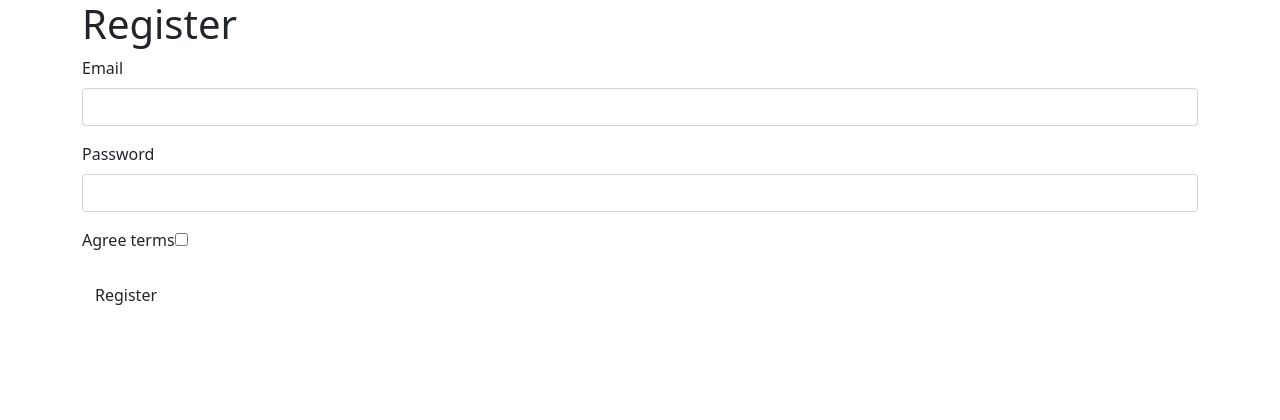
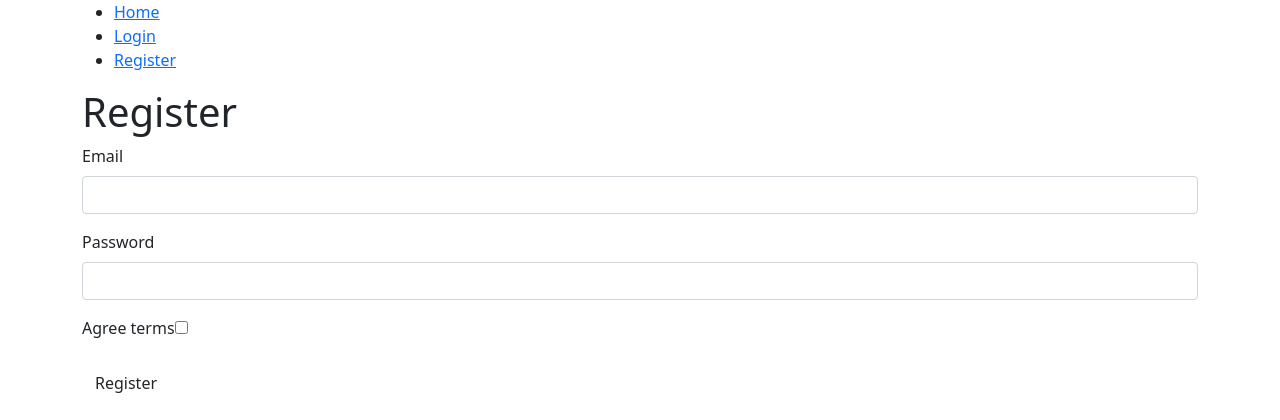
Before and after one commit to KartalY-E/immoweb, a Symfony app: template templates/registration/register.html.twig in a window 1280 px wide. Shown: the top 420 px of the page. Run offline with Twig, Linux system fonts and the light colour scheme; the template is opened without the code that fills it, so the values that code supplies are empty; form fields are guessed from the names that the template uses; some libraries are stand-ins or nearby versions.

Commit message:
basic nav added, 'home' -> 'app_home'

```diff
--- a/src/Controller/HomeController.php
+++ b/src/Controller/HomeController.php
@@ -8,7 +8,7 @@ use Symfony\Component\Routing\Annotation\Route;
 
 class HomeController extends AbstractController
 {
-    #[Route('/home', name: 'home')]
+    #[Route('/home', name: 'app_home')]
     public function index(): Response
     {
         return $this->render('home/index.html.twig', [
--- a/src/Security/AppCustomAuthenticator.php
+++ b/src/Security/AppCustomAuthenticator.php
@@ -51,7 +51,7 @@ class AppCustomAuthenticator extends AbstractLoginFormAuthenticator
         }
 
         // For example:
-        return new RedirectResponse($this->urlGenerator->generate('home'));
+        return new RedirectResponse($this->urlGenerator->generate('app_home'));
         // throw new \Exception('TODO: provide a valid redirect inside '.__FILE__);
     }
 
--- a/templates/base.html.twig
+++ b/templates/base.html.twig
@@ -16,6 +16,19 @@
     </head>
     <body>
         <div class="container">
+        <nav>
+            <ul>
+
+                <li><a href="{{ path('app_home') }}">Home</a></li>
+                    {% if app.user is null %}
+                        <li><a href="{{ path('app_login') }}">Login</a></li>
+                        <li><a href="{{ path('app_register') }}">Register</a></li>
+                    {% else %}
+                        <li><a href="{{ path('app_logout') }}">Logout</a></li>
+                    {% endif %}
+            </ul>
+        </nav>
+
             {% block body %}{% endblock %}
         </div>
     </body>
--- a/templates/home/index.html.twig
+++ b/templates/home/index.html.twig
@@ -9,7 +9,7 @@
 </style>
 
 <div class="example-wrapper">
-    <h1>Hello {{ app.user.email }}! ✅</h1>
+    <h1>Hello {{ app.user.email ?? 'Guest' }}! ✅</h1>
 
     This friendly message is coming from:
     <ul>
```
